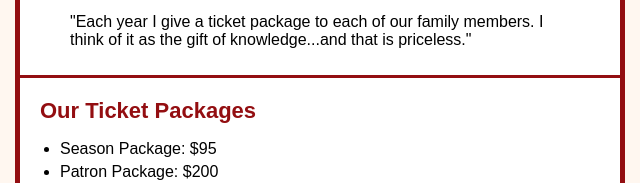
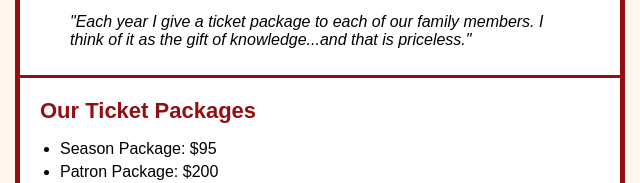
Before and after one commit to Ntna1302/-Exercise-Web1, a plain HTML site: page index.html in a window 1280 px wide. Shown: the part 274-457 px from the top of the page, 320-960 px from the left. Drawn offline with Linux system fonts and the light colour scheme.

Commit message:
new update

```diff
--- a/index.html
+++ b/index.html
@@ -164,7 +164,7 @@
             <div class="section mission">
                 <h2>Our Mission</h2>
                 <p>San Joaquin Valley Town Hall is a non-profit organization that is run by an all-volunteer board of directors. Our mission is to bring nationally and internationally renowned, thought-provoking speakers who inform, educate, and entertain our audience! As one of our members told us:</p>
-                <blockquote>"Each year I give a ticket package to each of our family members. I think of it as the gift of knowledge...and that is priceless."</blockquote>
+                <blockquote style= "font-style: italic;">"Each year I give a ticket package to each of our family members. I think of it as the gift of knowledge...and that is priceless."</blockquote>
             </div>
         </section>
 
```
